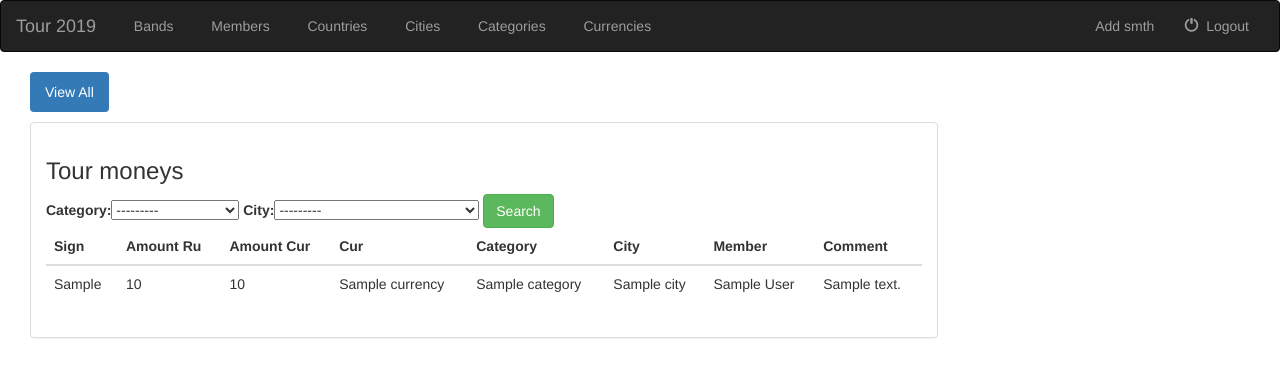
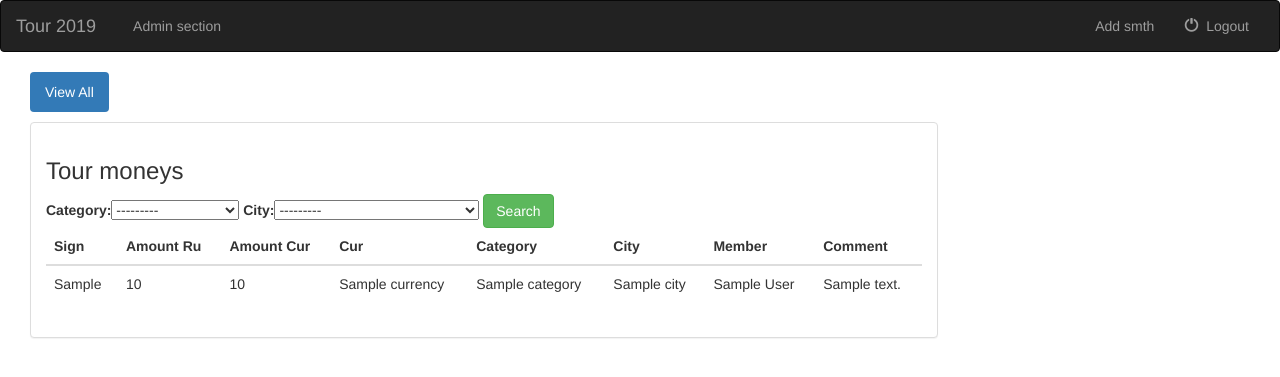
Before and after one commit to Rokkiro/tour2019, a Django app: page /budget/ in a window 1280 px wide. Shown: the top 377 px of the page. Run offline with Django 3.2, Linux system fonts and the light colour scheme; tables that the repository leaves empty hold one stand-in row (values such as "Sample post"); some libraries are stand-ins or nearby versions.

Commit message:
from PA to PC

```diff
--- a/budget/models.py
+++ b/budget/models.py
@@ -64,8 +64,8 @@ class Money(models.Model):
     currency = models.ForeignKey(Currency, on_delete=models.CASCADE)
     city = models.ForeignKey(City, on_delete=models.CASCADE)
     sign = models.ForeignKey(Sign, on_delete=models.CASCADE)
-    amount_ru = models.IntegerField(default=0)
-    amount_cur = models.IntegerField(default=0)
+    amount_ru = models.IntegerField(default=0, blank=True)
+    amount_cur = models.IntegerField(default=0, blank=True)
     comment = models.CharField(max_length=300, default='', blank=True)
 
     def __str__(self):
--- a/budget/templates/budget/base.html
+++ b/budget/templates/budget/base.html
@@ -29,33 +29,8 @@
         <div class="collapse navbar-collapse" id="topNavBar">
         <ul class="nav navbar-nav">
             <li class="">
-                <a href="#">
-                    <span class="glyphicon  " aria-hidden="true"> </span>&nbsp; Bands
-                </a>
-            </li>
-            <li class="">
-                <a href="#">
-                    <span class="glyphicon  " aria-hidden="true"> </span>&nbsp; Members
-                </a>
-            </li>
-            <li class="">
-                <a href="{% url 'budget:index' %}">
-                    <span class="glyphicon  " aria-hidden="true"> </span>&nbsp; Countries
-                </a>
-            </li>
-            <li class="">
-                <a href="{% url 'budget:index' %}">
-                    <span class="glyphicon  " aria-hidden="true"> </span>&nbsp; Cities
-                </a>
-            </li>
-            <li class="">
-                <a href="{% url 'budget:index' %}">
-                    <span class="glyphicon  " aria-hidden="true"> </span>&nbsp; Categories
-                </a>
-            </li>
-            <li class="">
-                <a href="{% url 'budget:index' %}">
-                    <span class="glyphicon  " aria-hidden="true"> </span>&nbsp; Currencies
+                <a href="http://rokkiro.pythonanywhere.com/admin/">
+                    <span class="glyphicon  " aria-hidden="true"> </span>&nbsp; Admin section
                 </a>
             </li>
         </ul>
--- a/tour2019/settings.py
+++ b/tour2019/settings.py
@@ -25,7 +25,7 @@ SECRET_KEY = 'b5a-oodqspg3b^j2a=v!%gx_0icqh#o^q2u-ee9=sym^hxe@64'
 # SECURITY WARNING: don't run with debug turned on in production!
 DEBUG = True
 
-ALLOWED_HOSTS = []
+ALLOWED_HOSTS = ['rokkiro.pythonanywhere.com']
 
 
 # Application definition
@@ -121,3 +121,7 @@ USE_TZ = True
 # https://docs.djangoproject.com/en/2.1/howto/static-files/
 
 STATIC_URL = '/static/'
+
+MEDIA_URL = '/media/'
+STATIC_ROOT = os.path.join(BASE_DIR, 'static')
+MEDIA_ROOT = os.path.join(BASE_DIR, 'media')
--- a/tour2019/urls.py
+++ b/tour2019/urls.py
@@ -15,8 +15,10 @@ Including another URLconf
 """
 from django.contrib import admin
 from django.urls import path, include
+from . import views
 
 urlpatterns = [
+    path('', views.BudgetView),
     path('admin/', admin.site.urls),
     path('budget/', include('budget.urls')),
 ]
--- a/tour2019/views.py
+++ b/tour2019/views.py
@@ -0,0 +1,5 @@
+from django.shortcuts import redirect
+
+def BudgetView(request):
+    response = redirect('/budget/')
+    return response
```
Also changed, not shown: budget/migrations/0007_auto_20190319_1111.py (added).
